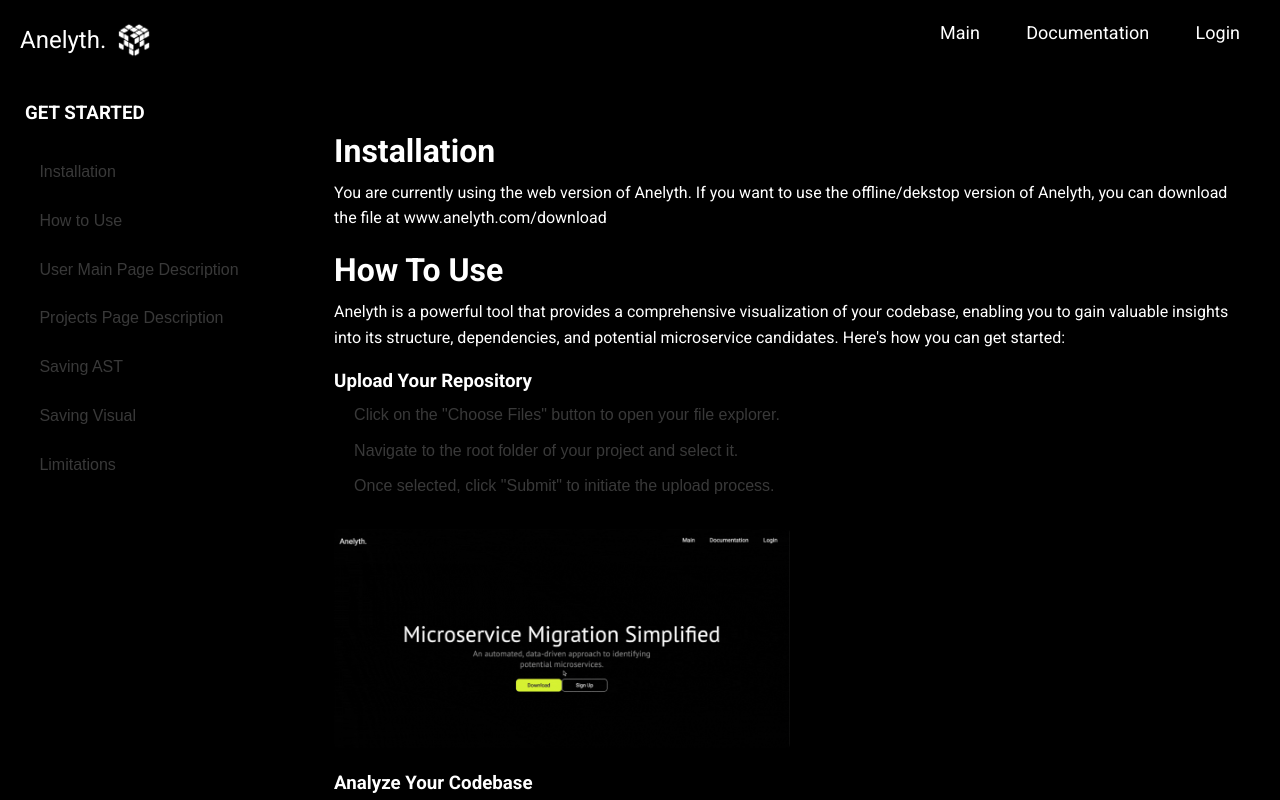
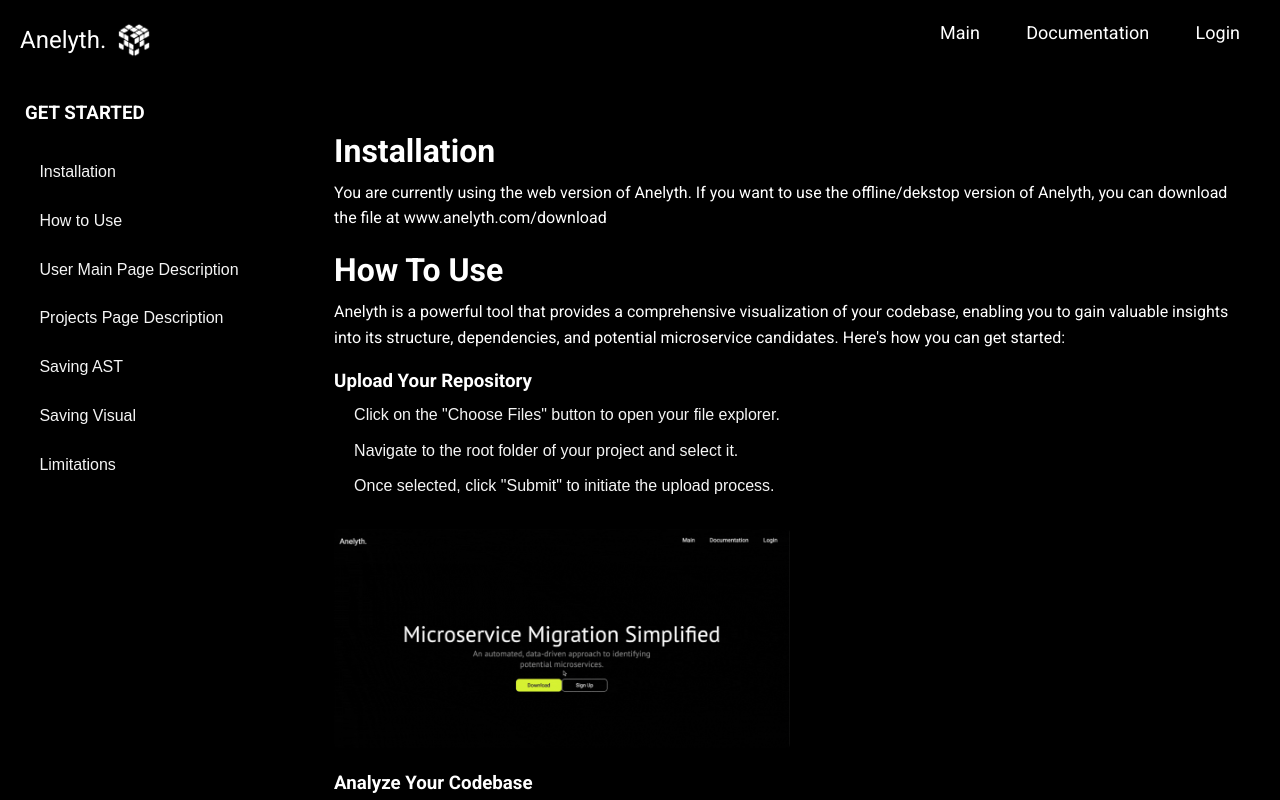
Before and after one commit to oslabs-beta/Anelyth, a React app: page /docs in a window 1280 px wide. Built offline with nearby package versions, Linux system fonts and the light colour scheme.

Commit message:
working on adding gifs to the docs page

```diff
--- a/src/Client/Styles/docpage.css
+++ b/src/Client/Styles/docpage.css
@@ -61,6 +61,8 @@
   margin-bottom: 10px; /* Space between list items */
 
   line-height: 1.6; /* Increased line height for readability */
+
+  color: whitesmoke;
 }
 
 /* Responsive design adjustments */
--- a/src/Client/Styles/navigationmodal.css
+++ b/src/Client/Styles/navigationmodal.css
@@ -55,6 +55,8 @@
 
     border-radius: 0;
 
+    color: whitesmoke;
+
     }
 
 
--- a/src/Client/Views/DocPage.jsx
+++ b/src/Client/Views/DocPage.jsx
@@ -124,6 +124,11 @@ function DocPage() {
               Each microservice candidate is listed, along with the files and
               components it encompasses.
             </li>
+
+            <li>
+              Hover over a microservice suggestion and you will see that the nodes belonging to that microservice cluster
+              will be highlighted for you to visualize.
+            </li>
           </ul>
 
           <h3>Interact with the Visualization</h3>
```
